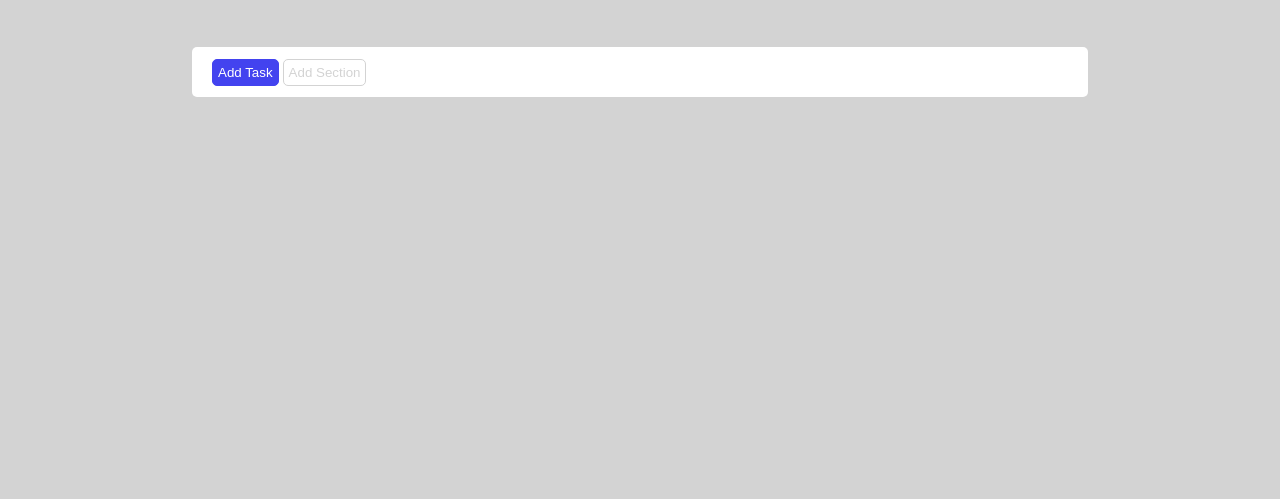
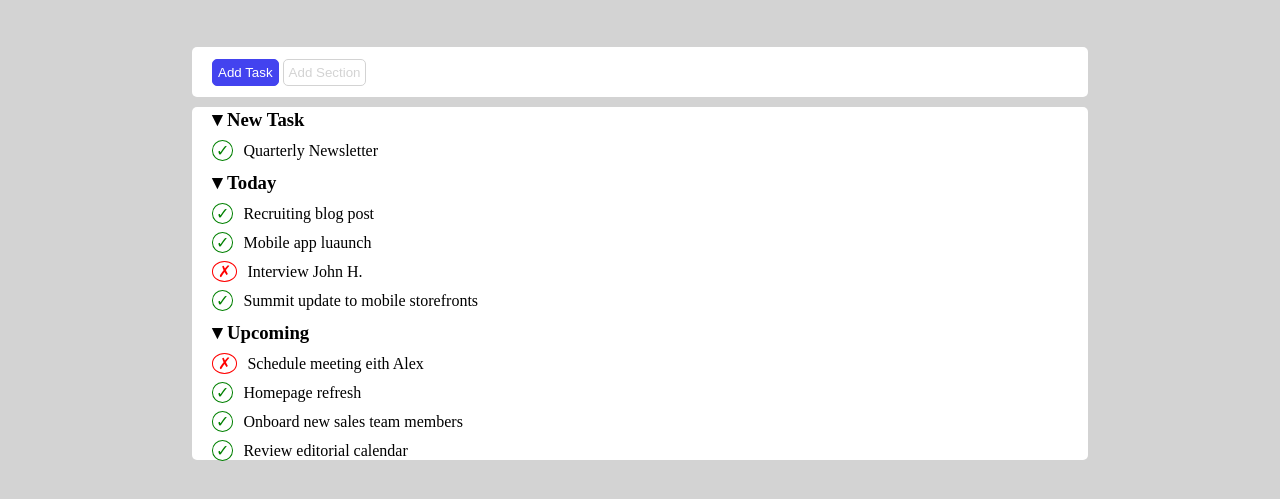
Before and after one commit to Edoardo-Monti/html-css-toboolist, a plain HTML site: page index.html in a window 1280 px wide. Shown: the part 83-582 px from the top of the page. Drawn offline with Linux system fonts and the light colour scheme.

Commit message:
Check e Cross

```diff
--- a/assets/style.css
+++ b/assets/style.css
@@ -7,7 +7,7 @@
 }
 
 li{
-    margin-left: 1em;
+    /* margin-left: 1em; */
 }
 /* Logo */
 body{
@@ -58,3 +58,44 @@ nav{
     padding: 5px;
     border-radius: 5px;
 }
+
+/* lista  */
+main{
+    max-width: 70%;
+    margin: auto;
+    background-color: white;
+    border-radius: 5px;
+    padding-left: 20px;
+    margin-top: 10px;
+}
+
+ul li{
+    list-style-type: none;
+    margin: 10px 0;
+
+}
+
+h3::before{
+    content: "\25BE";
+    font-size: 20px;
+    margin-right: 5px;
+}
+/* croce rossa con cerchio */
+.cros:before{
+    content: "\2717";
+    color: red;
+    margin-right: 10px;
+    border: 1px solid red;
+    border-radius: 50%;
+    padding: 1px 5px;
+}
+
+/* spunta verde con cerchio */
+.check:before{
+    content: "\2713";
+    color: green;
+    margin-right: 10px;
+    border: 1px solid green;
+    border-radius: 50%;
+    padding: 1px 3px;
+}
--- a/index.html
+++ b/index.html
@@ -24,6 +24,36 @@
         </div>
     </nav>
 
+    <main>
+        <!-- litsa -->
+        <section>
+            <h3>New Task</h3>
+            <ul>
+                <li class="check">Quarterly Newsletter</li>
+            </ul>
+        </section>
+
+        <section>
+            <h3>Today</h3>
+            <ul>
+                <li class="check">Recruiting blog post</li>
+                <li class="check">Mobile app luaunch</li>
+                <li class="cros">Interview John H.</li>
+                <li class="check">Summit update to mobile storefronts</li>
+            </ul>
+        </section>
+
+        <section>
+            <h3>Upcoming</h3>
+            <ul>
+                <li class="cros">Schedule meeting eith Alex</li>
+                <li class="check">Homepage refresh</li>
+                <li class="check">Onboard new sales team members</li>
+                <li class="check">Review editorial calendar</li>
+            </ul>
+        </section>
+    </main>
+
 
 </body>
 </html>
```
